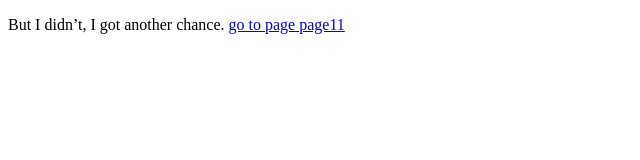
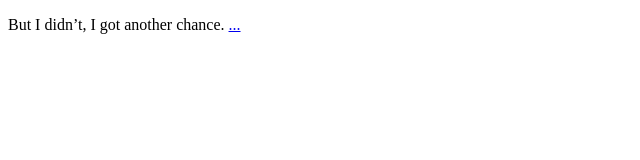
Before and after one commit to emilybartel7/book1, a plain HTML site: page page10.html in a window 1280 px wide. Shown: the whole page, without its empty margins (0-640 px from the left). Drawn offline with Linux system fonts and the light colour scheme.

Commit message:
Update page10.html

```diff
--- a/page10.html
+++ b/page10.html
@@ -8,7 +8,7 @@
   <body>
     <p>
       But I didn’t, I got another chance.
-      <a href="page11.html">go to page page11</a>
+      <a href="page11.html">...</a>
     </p>
   </body>
 
```
